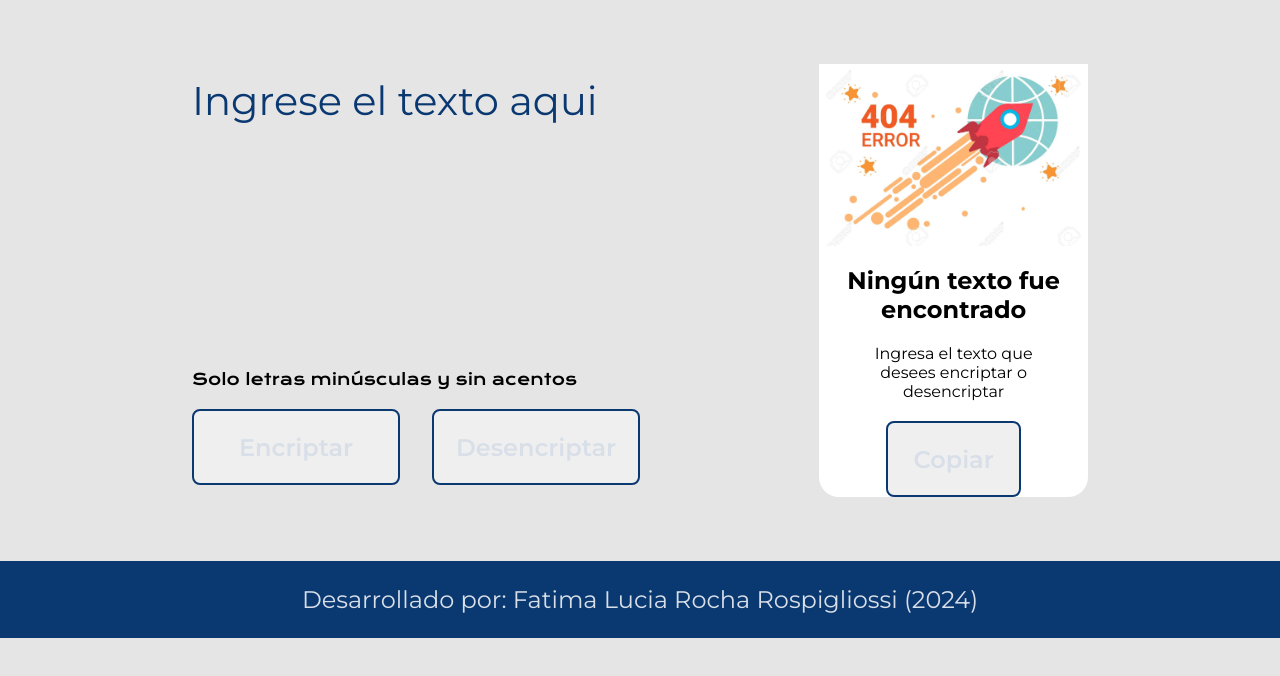
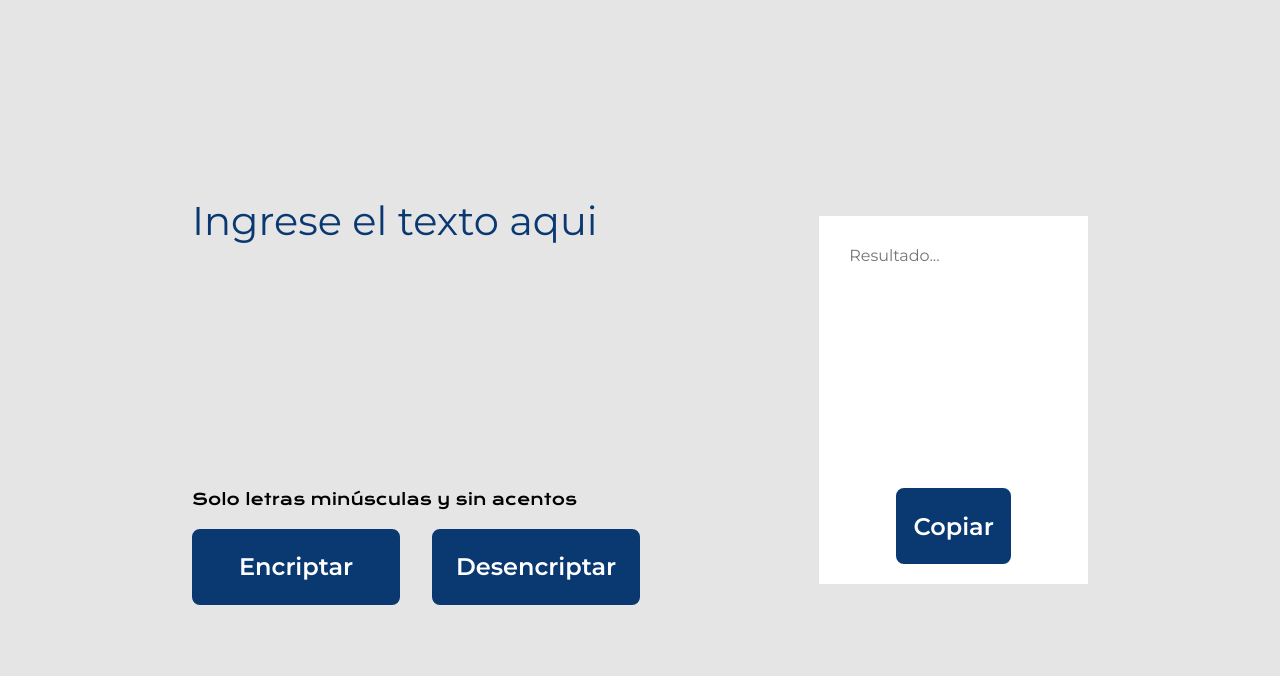
Before and after one commit to lucia-1617/Challenge1, a plain HTML site: page index.html in a window 1280 px wide. Both pictures are taken after a click on the button "Encriptar". Drawn offline with nearby package versions, Linux system fonts and the light colour scheme; a web font is replaced by a local one.

Commit message:
encriptador en js

```diff
--- a/index.html
+++ b/index.html
@@ -12,27 +12,24 @@
     <header></header>
     <main class="contenedor">
         <section class="contenedor--section">
-            <input class="contenedor--section--input" type="text" placeholder="Ingrese el texto aqui"></input>
+            <input id="inputText" class="contenedor--section--input" type="text" placeholder="Ingrese el texto aqui">
             <p class="contenedor--section--mensaje">Solo letras minúsculas y sin acentos</p>
             <div class="contenedor--section--button">
-                <button class="contenedor--button">Encriptar</button>
-                <button class="contenedor--button">Desencriptar</button>
+                <button id="encryptBtn" class="contenedor--button">Encriptar</button>
+                <button id="decryptBtn" class="contenedor--button" disabled>Desencriptar</button>
             </div>
         </section>
 
         <aside class="contenedor--aside">
+            <img id="asideImg" class="contenedor--aside--img" src="assets/83954830-icono-de-error-404-no-encontrado-mensaje-roto-banner-vector-plano-ilustración.jpg" alt="imagen de no encontrado">
+            <h3 id="asideH3" class="contenedor--aside--h3">Ningún texto fue encontrado</h3>
+            <p id="asideMensaje" class="contenedor--aside--mensaje">Ingresa el texto que desees encriptar o desencriptar</p>
+            <input id="resultText" class="contenedor--aside--textarea" readonly placeholder="Resultado..." style="display: none;"></input>
+            <button id="copyBtn" class="contenedor--button" style="display: none;">Copiar</button>
+        </aside>
+    </main>
 
-            <img class="contenedor--aside--img" src="assets/83954830-icono-de-error-404-no-encontrado-mensaje-roto-banner-vector-plano-ilustración.jpg" alt="imagen de no encontrado">
-            <h3 class="contenedor--aside--h3">Ningún texto fue encontrado</h3>
-            <p class="contenedor--aside--mensaje">Ingresa el texto que desees encriptar o desencriptar</p>
-
-            <button class="contenedor--button">Copiar</button>
-        </aside>
-
-    </main>
-    <footer class="footer">
-        <p>Desarrollado por: Fatima Lucia Rocha Rospigliossi (2024)</p>
-    </footer>
+    <script src="index.js"></script>
 </body>
 
 </html>
--- /dev/null
+++ b/index.js
@@ -0,0 +1,68 @@
+document.getElementById('encryptBtn').addEventListener('click', encryptText);
+document.getElementById('decryptBtn').addEventListener('click', decryptText);
+document.getElementById('copyBtn').addEventListener('click', copyText);
+document.getElementById('inputText').addEventListener('input', toggleCopyButton);
+
+function encryptText() {
+    const input = document.getElementById('inputText').value;
+    const encrypted = input
+        .replace(/e/g, 'enter')
+        .replace(/i/g, 'imes')
+        .replace(/a/g, 'ai')
+        .replace(/o/g, 'ober')
+        .replace(/u/g, 'ufat');
+    document.getElementById('resultText').value = encrypted;
+    toggleCopyButton();
+    showResult();
+    document.getElementById('decryptBtn').disabled = false;
+}
+
+function decryptText() {
+    const input = document.getElementById('inputText').value;
+    const decrypted = input
+        .replace(/enter/g, 'e')
+        .replace(/imes/g, 'i')
+        .replace(/ai/g, 'a')
+        .replace(/ober/g, 'o')
+        .replace(/ufat/g, 'u');
+    document.getElementById('resultText').value = decrypted;
+    toggleCopyButton();
+}
+
+function copyText() {
+    const resultText = document.getElementById('resultText');
+    resultText.select();
+    document.execCommand('copy');
+    alert('Texto copiado al portapapeles');
+}
+
+function toggleCopyButton() {
+    const input = document.getElementById('inputText').value;
+    const copyBtn = document.getElementById('copyBtn');
+    const asideImg = document.getElementById('asideImg');
+    const asideH3 = document.getElementById('asideH3');
+    const asideMensaje = document.getElementById('asideMensaje');
+    const resultText = document.getElementById('resultText');
+
+    if (input.trim() !== '') {
+        copyBtn.style.display = 'block';
+        asideImg.style.display = 'none';
+        asideH3.style.display = 'none';
+        asideMensaje.style.display = 'none';
+        resultText.style.display = 'block';
+    } else {
+        copyBtn.style.display = 'none';
+        asideImg.style.display = 'block';
+        asideH3.style.display = 'block';
+        asideMensaje.style.display = 'block';
+        resultText.style.display = 'none';
+    }
+}
+
+function showResult() {
+    document.getElementById('asideImg').style.display = 'none';
+    document.getElementById('asideH3').style.display = 'none';
+    document.getElementById('asideMensaje').style.display = 'none';
+    document.getElementById('resultText').style.display = 'block';
+    document.getElementById('copyBtn').style.display = 'block';
+}
--- a/style.css
+++ b/style.css
@@ -35,6 +35,7 @@ body {
     padding: 5% 15%;
     justify-content: space-between;
     gap: 82px;
+    height: 100vh;
 }
  .contenedor--section {
     display: flex;
@@ -87,29 +88,29 @@ body {
     font-size: 1.5rem;
     font-weight: 600;
     text-decoration: none;
-    color: var(--color-terciario);
+    color: var(--color-cuaterna);
+    background-color: var(--color-secundario);
     border: 2px solid var(--color-secundario);
     display: flex;
     justify-content: center;
     gap: 10px;
 }
 
-.contenedor--button:hover {
-    background-color:var(--color-terciario);
-    color: var(--color-primario);
-    cursor: pointer;
+.contenedor--button:disabled {
+    background-color: var(--color-terciario);
 }
 
-.contenedor--aside{
+.contenedor--aside {
     display: flex;
     flex-direction: column;
     gap: 20px;
     width: 30%;
     background-color: var(--color-cuaterna);
     align-items: center;
-    border-radius: 20px;
-    height: 100%;
+    justify-content: center;
+    padding: 20px;
 }
+
 
 .contenedor--aside--img {
     width: 100%;
@@ -131,6 +132,22 @@ body {
     padding: 0 10%;
 }
 
+.contenedor--aside--textarea{
+    width: 100%;
+    max-width: 100%;
+    box-sizing: border-box;
+    display: flex;
+    flex-direction: column;
+    padding: 10px;
+    border: none;
+    color: var(--color-quinto);
+    background-color: var(--color-cuaterna);
+    font-size: 1rem;
+    font-family: var(--fuente--monserrat);
+    cursor: pointer;
+    margin-bottom: 10px;
+ }
+
 .footer {
     background-color: var(--color-secundario);
     color: var(--color-terciario);
@@ -141,7 +158,9 @@ body {
     margin-bottom: 0;
 
 }
-
+ #copyBtn {
+    margin-top: 80%;
+ }
 /* Media query para tablets */
 @media (max-width: 768px) {
     .contenedor {
@@ -162,6 +181,11 @@ body {
     .contenedor--aside img {
         display: none;
     }
+
+    .contenedor--section--input,
+    .contenedor--aside--textarea {
+        width: 100%;
+    }
 }
 
 /* Media query para celulares */
```
